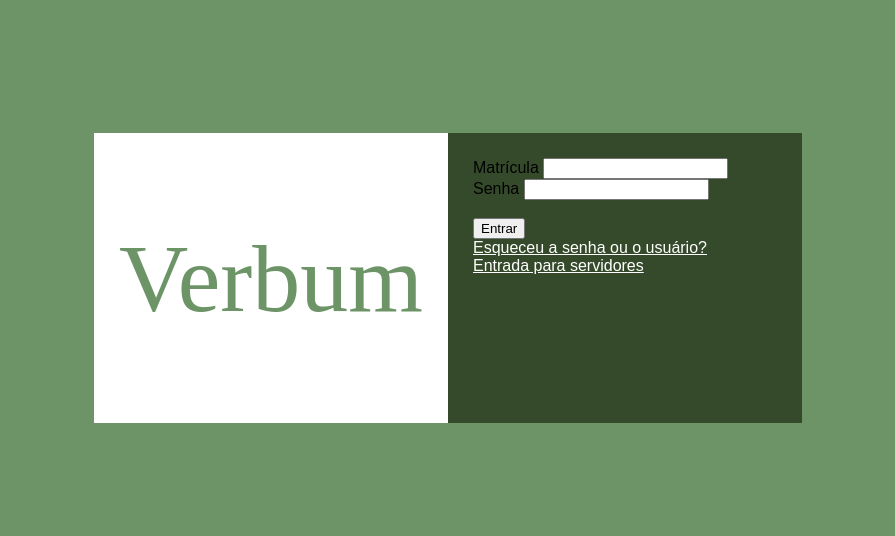
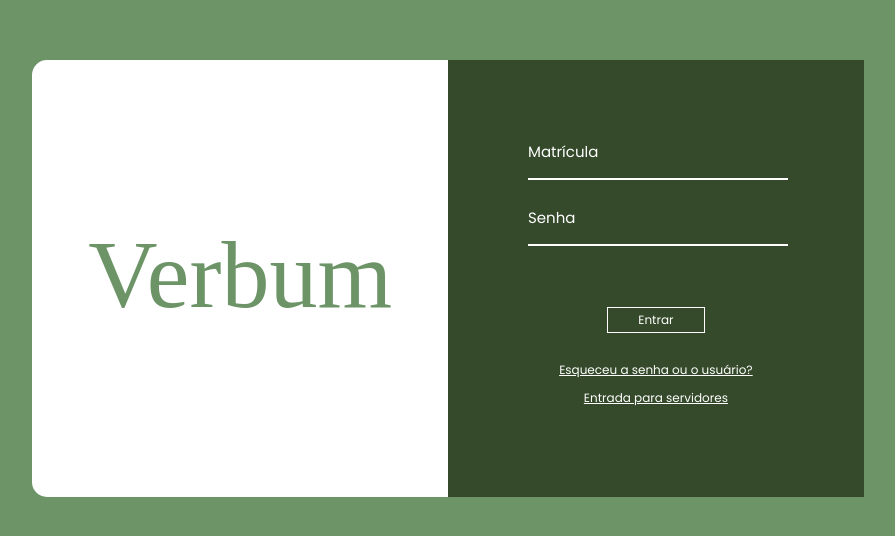
Before and after one commit to Eujoice/Verbum_Primeiro_Fluxo_Completo, a plain HTML site: page index.html in a window 1280 px wide. Shown: the part 122-658 px from the top of the page, without its empty margins (192-1087 px from the left). Drawn offline with Linux system fonts and the light colour scheme; a web font is replaced by a local one.

Commit message:
Ajuste frontend tela login

```diff
--- a/index.html
+++ b/index.html
@@ -14,16 +14,19 @@
 
         </div>
         <div class="div-entradas">
-            <label for="matricula">Matrícula</label>
-            <input type="text" id="matricula" name="matricula"><br>
 
-            <label for="senha">Senha</label>
-            <input type="password" id="senha" name="senha" minlength="8"><br><br>
+            <label id="label-login" class="matr-login" for="matricula">Matrícula</label>
+            <input type="text" class="input-login" id="matricula" name="matricula"><br>
 
-            <button type="button">Entrar</button><br>
+            <label id="label-login" class="senha-login" for="senha">Senha</label>
+            <input type="password" class="input-login" id="senha" name="senha" minlength="8"><br>
 
-            <a id="a-login" href="">Esqueceu a senha ou o usuário?</a><br>
-            <a id="a-login" href="">Entrada para servidores</a>
+            <div class="div-log-inf">
+                <button id="btn-login" type="button">Entrar</button><br>
+
+                <a class="a-log-sup" id="a-login" href="">Esqueceu a senha ou o usuário?</a>
+                <a class="a-log-inf" id="a-login" href="">Entrada para servidores</a>
+            </div>
 
 
 
--- a/style.css
+++ b/style.css
@@ -33,16 +33,63 @@
 .div-titulo {
     background-color: white;
     text-align: center;
-    padding: 25px;
+    padding-top: 95px;
+    padding-bottom: 95px;
+    padding-left: 30px;
+    padding-right: 30px;
+    border-radius: 15px 0px 0px 15px;
 }
 
 .div-entradas {
     background-color: #354A2B;
-    padding: 25px;
+    padding: 80px;
+}
+
+.div-log-inf {
+    display: flex;
+    flex-direction: column;
+    justify-content: center;
+    align-items: center;
+}
+
+#label-login {
+    color: white;
+    font-size: 15px;
+    font-family: "poppins", serif;
+}
+
+.senha-login {
+    display: inline-block;
+    margin-top: 25px;
+}
+
+.input-login {
+    background-color: transparent;
+    border: none;
+    border-bottom: 2px solid white;
+    width: 100%;
+    height: 10px;
+    outline: none;
+    color: white;
+}
+
+#btn-login {
+    margin-top: 60px;
+    font-size: 12px;
+    font-family: "poppins", serif;
+    margin-bottom: 10px;
+    background-color: transparent;
+    border: 1.5px solid white;
+    color: white;
+    padding: 3px 30px 3px 30px
 }
 
 #a-login {
     color: white;
+    font-size: 12px;
+    font-family: "poppins", serif;
+    display: inline-block;
+    margin-bottom: 10px;
 }
 
 /* TELA -- PERFIL */
```
